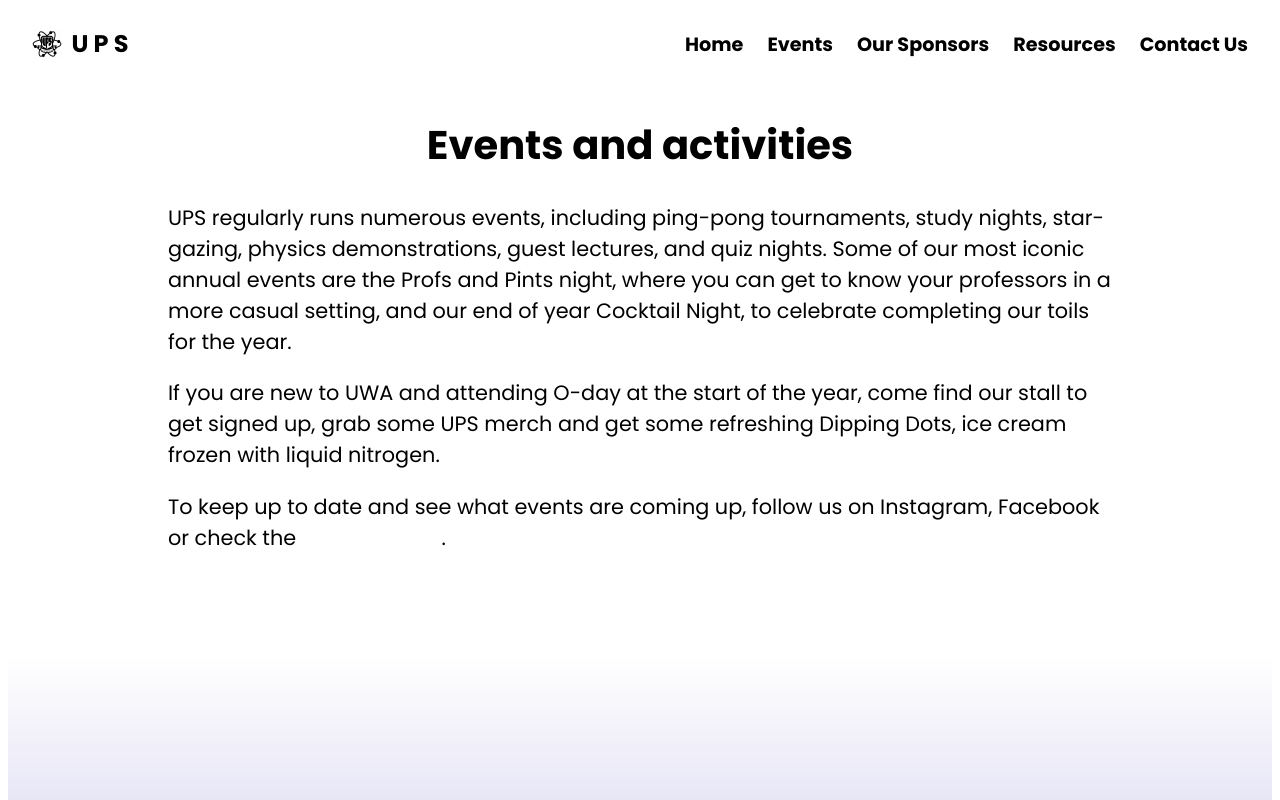
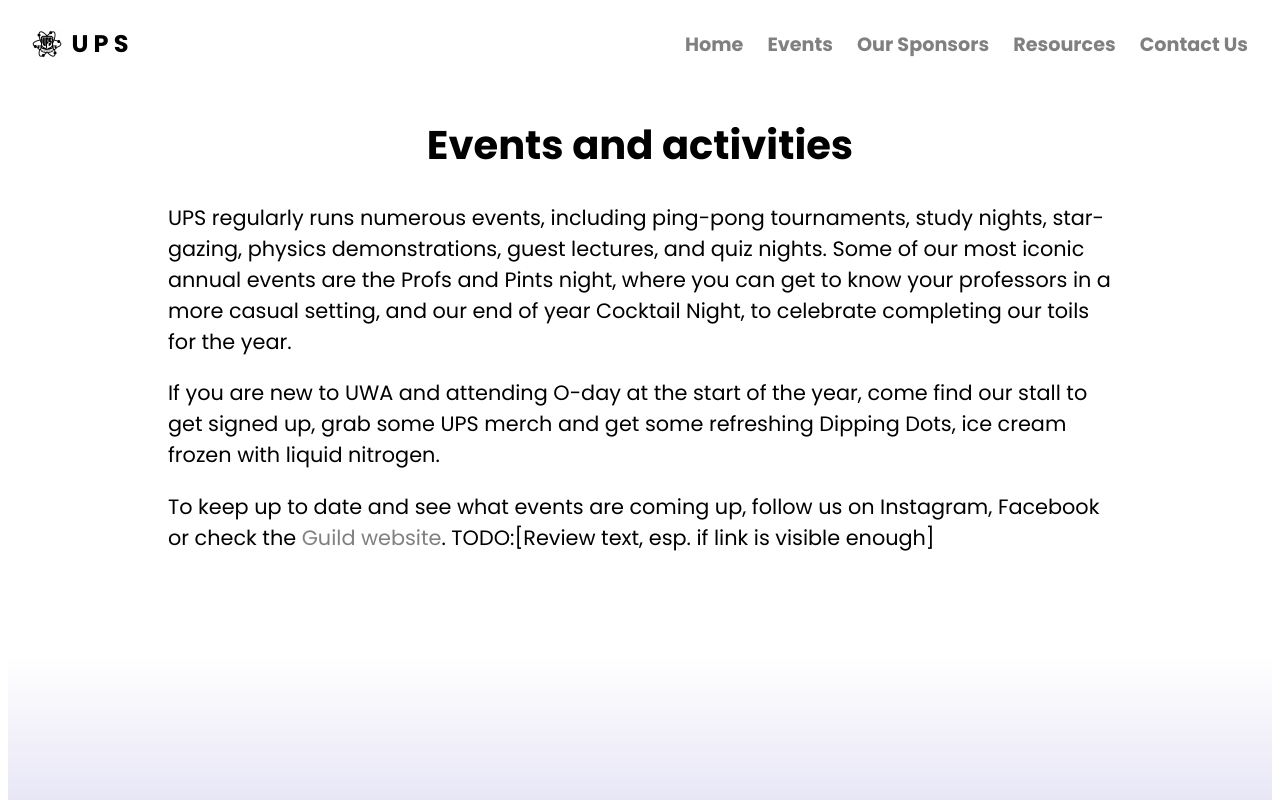
Before and after one commit to OutragedFinn/upsuwa, a React (Create React App) app: page /Events in a window 1280 px wide. Shown: the top 800 px of the page. Built offline with nearby package versions, Linux system fonts and the light colour scheme.

Commit message:
set base link style to gray

```diff
--- a/src/index.css
+++ b/src/index.css
@@ -13,9 +13,14 @@ body {
   background-repeat: no-repeat;
 }
 
-body a {
+body a:link {
   text-decoration: none;
-  color: white;
+  color: gray;
+  cursor: pointer;
+}
+body a:hover {
+  text-decoration: none;
+  color: lightgray;
   cursor: pointer;
 }
 
--- a/src/pages/Events/info/Info.jsx
+++ b/src/pages/Events/info/Info.jsx
@@ -11,7 +11,7 @@ export default function Info() {
                 <h1>Events and activities</h1>
                 <p>UPS regularly runs numerous events, including ping-pong tournaments, study nights, star-gazing, physics demonstrations, guest lectures, and quiz nights. Some of our most iconic annual events are the Profs and Pints night, where you can get to know your professors in a more casual setting, and our end of year Cocktail Night, to celebrate completing our toils for the year.</p>
                 <p>If you are new to UWA and attending O-day at the start of the year, come find our stall to get signed up, grab some UPS merch and get some refreshing Dipping Dots, ice cream frozen with liquid nitrogen.</p>
-                <p>To keep up to date and see what events are coming up, follow us on Instagram, Facebook or check the <a href='http://uwastudentguild.com/clubs/university-physics-society#events' target='_blank'>Guild website</a>.</p>
+                <p>To keep up to date and see what events are coming up, follow us on Instagram, Facebook or check the <a href='http://uwastudentguild.com/clubs/university-physics-society#events' target='_blank'>Guild website</a>. TODO:[Review text, esp. if link is visible enough]</p>
             </div>
         </div>
     </div>
```
